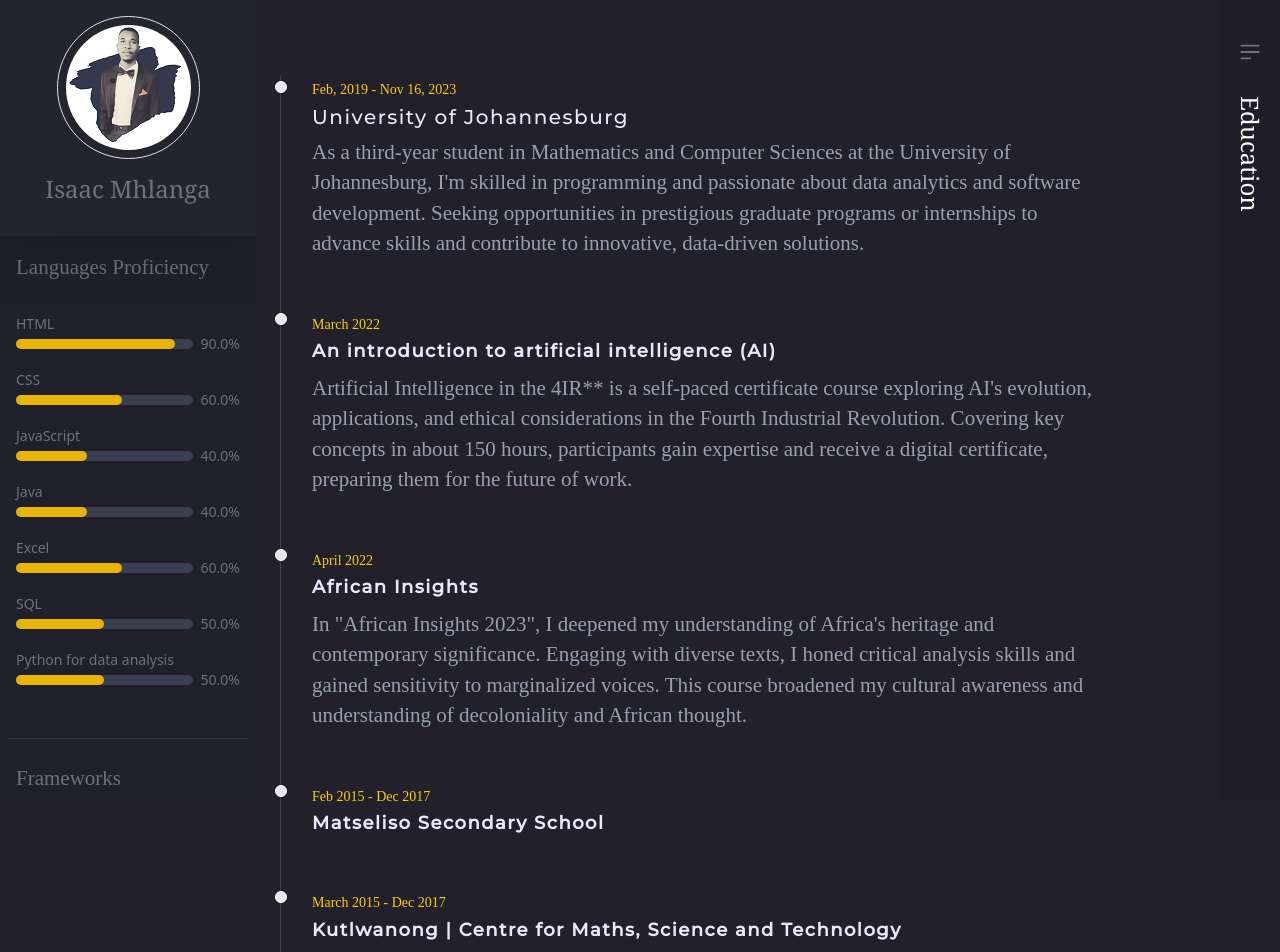
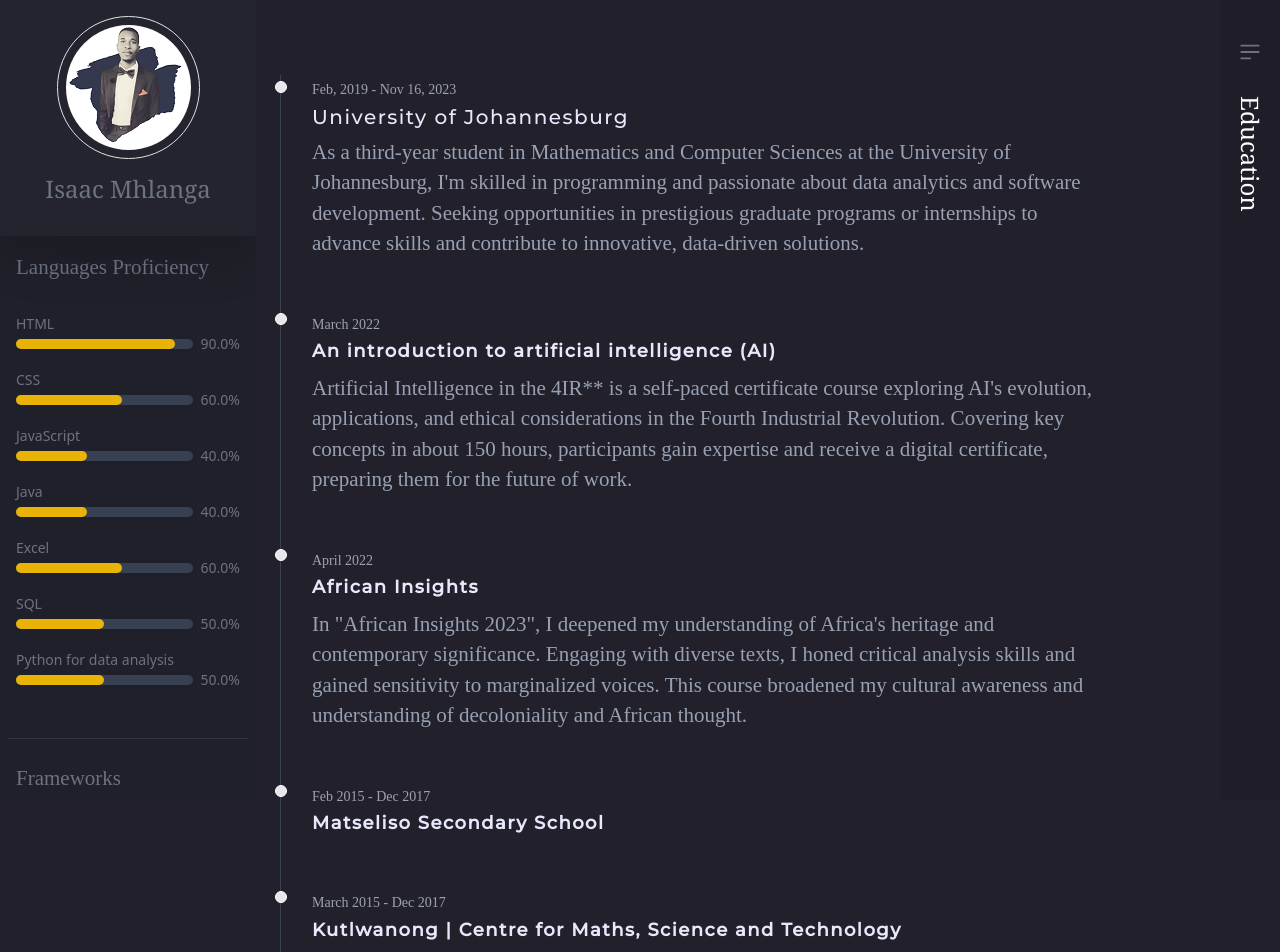
Before and after one commit to Ike91/portfolio-website, a React (Create React App) app: page /education in a window 1280 px wide. Shown: the top 952 px of the page. Built offline with nearby package versions, Linux system fonts and the light colour scheme; no server answers.

Commit message:
save project padding

```diff
--- a/src/App.css
+++ b/src/App.css
@@ -384,7 +384,7 @@
 
   .item-in {
     background: #24242e;
-    padding: 40px;
+    padding: 20px;
     position: relative;
 
     &:hover:before {
--- a/src/components/education/Education.jsx
+++ b/src/components/education/Education.jsx
@@ -10,7 +10,7 @@
             <div class="flex items-center gap-x-4 mb-2 text-xs">
               <time
                 datetime="2020-03-16"
-                className="text-sm font-normal leading-none text-yellow-400 mt-2"
+                className="text-sm font-normal leading-none text-gray-400 mt-2"
               >
                 Feb, 2019 - Nov 16, 2023
               </time>
@@ -27,7 +27,7 @@
           </li>
           <li class="mb-10 ms-4 mt-5">
             <div class="absolute w-3 h-3 bg-gray-200 rounded-full mt-1.5 -start-1.5 border border-white"></div>
-            <time class="mb-1 text-sm font-normal leading-none text-yellow-400">
+            <time class="mb-1 text-sm font-normal leading-none text-gray-400">
               March 2022
             </time>
             <h3 class="text-lg font-semibold ">
@@ -44,7 +44,7 @@
           </li>
           <li class="ms-4 mb-10 mt-5">
             <div class="absolute w-3 h-3 bg-gray-200 rounded-full mt-1.5 -start-1.5 border border-white "></div>
-            <time class="mb-1 text-sm font-normal leading-none text-yellow-400 ">
+            <time class="mb-1 text-sm font-normal leading-none text-gray-400">
               April 2022
             </time>
             <h3 class="text-lg font-semibold ">African Insights</h3>
@@ -60,7 +60,7 @@
 
           <li class="ms-4 mb-10 mt-5">
             <div class="absolute w-3 h-3 bg-gray-200 rounded-full mt-1.5 -start-1.5 border border-white "></div>
-            <time class="mb-1 text-sm font-normal leading-none text-yellow-400 ">
+            <time class="mb-1 text-sm font-normal leading-none text-gray-400">
               Feb 2015 - Dec 2017
             </time>
             <h3 class="text-lg font-semibold">Matseliso Secondary School</h3>
@@ -68,7 +68,7 @@
 
           <li class="mb-10 ms-4 mt-5">
             <div class="absolute w-3 h-3 bg-gray-200 rounded-full mt-1.5 -start-1.5 border border-white"></div>
-            <time class="mb-1 text-sm font-normal leading-none text-yellow-400">
+            <time class="mb-1 text-sm font-normal leading-none text-gray-400">
               March 2015 - Dec 2017
             </time>
             <h3 class="text-lg font-semibold ">
--- a/src/components/experience/Work-Experience.jsx
+++ b/src/components/experience/Work-Experience.jsx
@@ -10,7 +10,7 @@
         <ol class="relative border-s border-gray-700 ">
           <li class="mb-10 ms-4">
             <div class="absolute w-3 h-3 bg-gray-200   rounded-full mt-1.5 -start-1.5 border-1 border-yellow-400 "></div>
-            <time class="mb-1 text-sm font-normal leading-none text-yellow-400 ">
+            <time class="mb-1 text-sm font-normal leading-none text-gray-400 ">
               Mar 16 2023 - Nov 30 2023
             </time>
             <h3 class="text-lg font-semibold">
--- a/src/components/projects/Projects.jsx
+++ b/src/components/projects/Projects.jsx
@@ -11,7 +11,7 @@
   };
 
   return (
-    <div className="project p-1 sm:ml-64 sm:mr-35">
+    <div className="project p-3 sm:ml-64 sm:mr-35">
       <div className="projects admin">
         <div class="row ">
           <div class="flex justify-between ">
@@ -56,8 +56,7 @@
                       This project aimed to meticulously analyze sales data from
                       three branches across highly populated cities, spanning
                       three months, to derive actionable insights. These
-                      insights would enhance business performance and
-                      competitiveness in a dynamic market landscape.
+                      insights would enhance business performance.
                     </p>
 
                     <div class="flex items-center mt-4">
```
